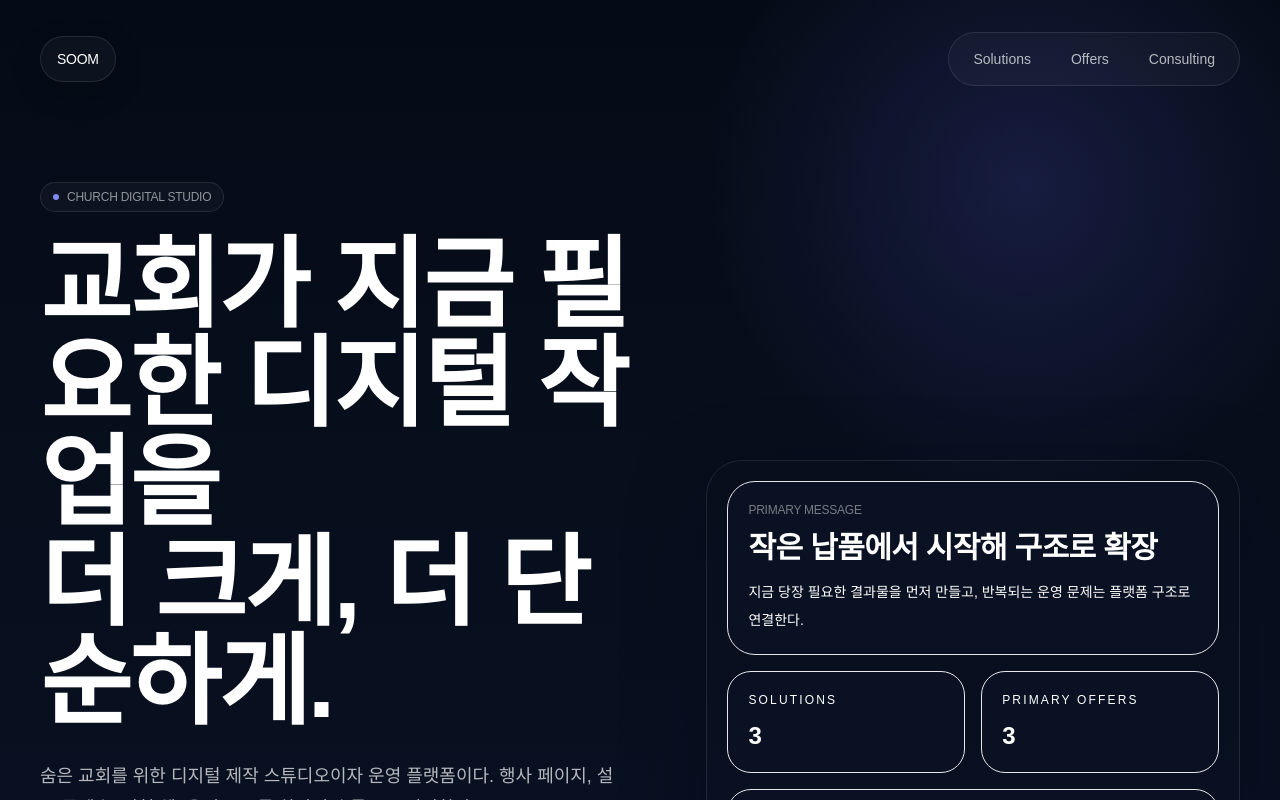
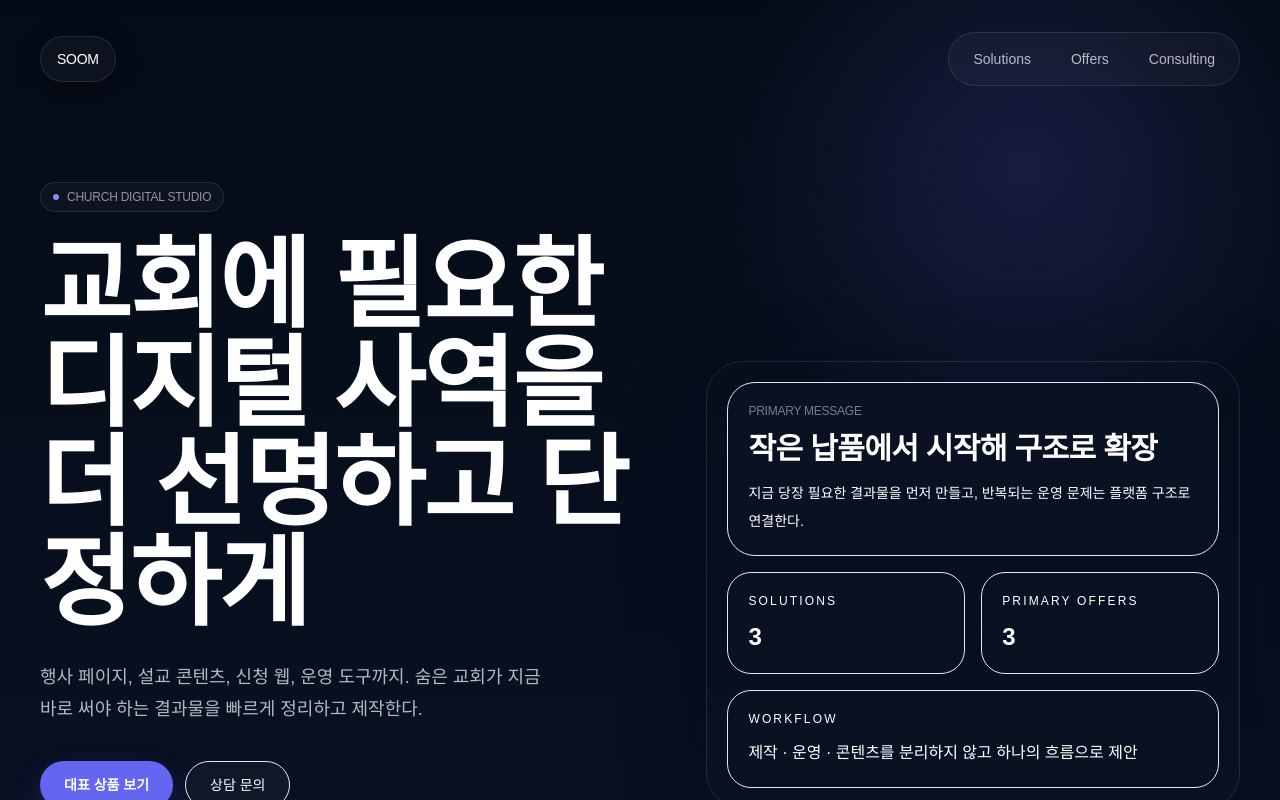
Before and after one commit to kinddragon1224/soom-church, a Next.js app: page / in a window 1280 px wide. Shown: the top 800 px of the page. Built offline with nearby package versions, Linux system fonts and the light colour scheme; a web font is replaced by a local one.

Commit message:
Refine hero headline and copy

```diff
--- a/app/page.tsx
+++ b/app/page.tsx
@@ -52,13 +52,14 @@ export default function HomePage() {
                 <span className="h-1.5 w-1.5 rounded-full bg-indigo-400" />
                 <span className="font-display text-xs tracking-[0.22em] text-white/55">CHURCH DIGITAL STUDIO</span>
               </div>
-              <h1 className="mt-5 max-w-5xl text-[2.6rem] font-semibold leading-[0.96] text-white sm:mt-6 sm:text-6xl lg:text-[6.2rem]">
-                교회가 지금 필요한 디지털 작업을
+              <h1 className="mt-5 max-w-4xl text-[2.5rem] font-semibold leading-[0.98] text-white sm:mt-6 sm:text-6xl lg:text-[6.2rem]">
+                교회에 필요한 디지털 사역을
                 <br />
-                더 크게, 더 단순하게.
+                더 선명하고 단정하게
               </h1>
-              <p className="mt-6 max-w-xl text-sm leading-7 text-white/70 sm:mt-7 sm:text-lg sm:leading-8">
-                숨은 교회를 위한 디지털 제작 스튜디오이자 운영 플랫폼이다. 행사 페이지, 설교 콘텐츠, 신청 웹, 운영 도구를 하나의 흐름으로 정리한다.
+              <p className="mt-6 max-w-lg text-sm leading-7 text-white/70 sm:mt-7 sm:text-lg sm:leading-8">
+                행사 페이지, 설교 콘텐츠, 신청 웹, 운영 도구까지.
+                숨은 교회가 지금 바로 써야 하는 결과물을 빠르게 정리하고 제작한다.
               </p>
               <div className="mt-8 flex flex-col gap-3 sm:mt-9 sm:flex-row">
                 <a href="#offers" className="inline-flex min-h-12 items-center justify-center rounded-full bg-indigo-500 px-6 py-3 text-sm font-semibold text-white shadow-[0_12px_28px_rgba(79,70,229,0.28)]">대표 상품 보기</a>
```
